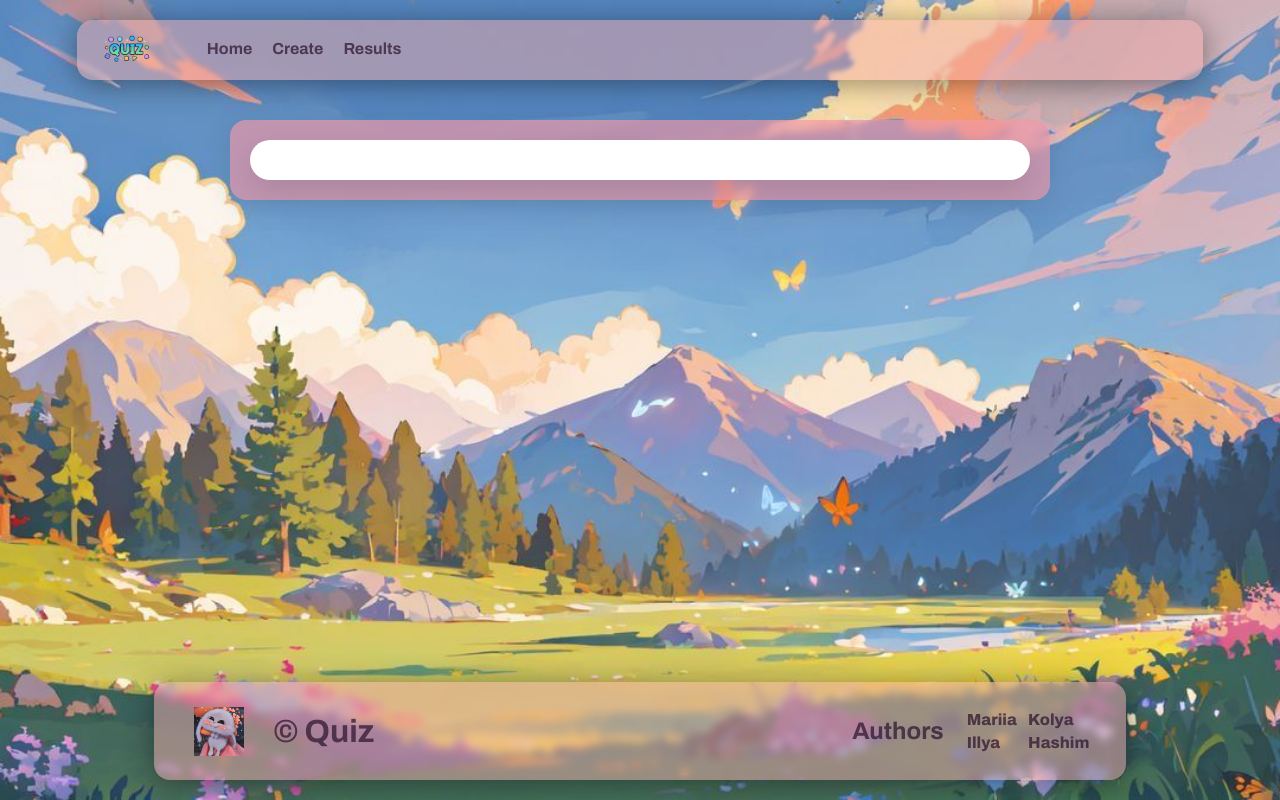
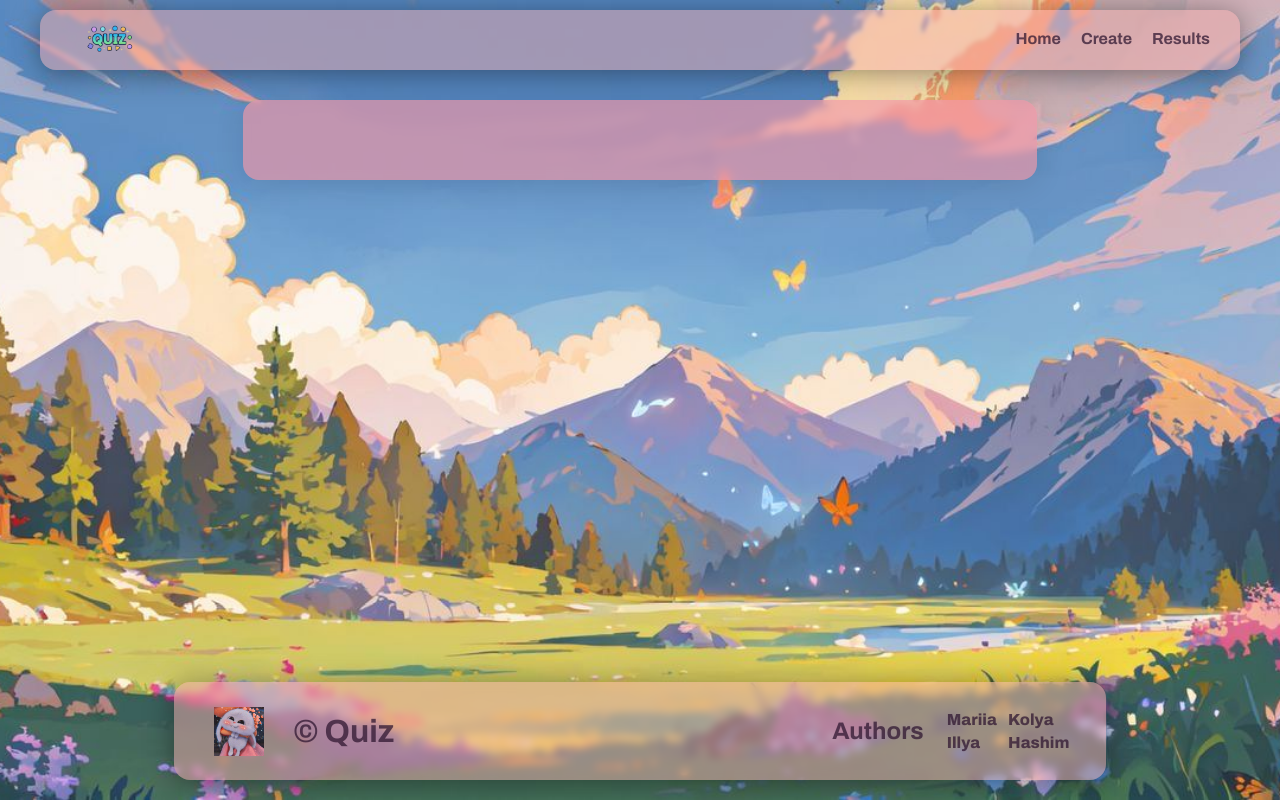
Before and after one commit to XxMariavxX/Quiz, a website: page home.html in a window 1280 px wide. Drawn offline with Linux system fonts and the light colour scheme.

Commit message:
header and footer fixed, quiz-card look like better

```diff
--- a/home.html
+++ b/home.html
@@ -18,7 +18,7 @@
         <header class="header">
             <div class="header__container">
                 <div class="header-container__logo logo">
-                    <img src="/public/favicon.ico" alt="QuizLogo" class="logo__img">
+                    <a href="./home.html"><img src="/public/favicon.ico" alt="QuizLogo" class="logo__img"></a>
                 </div>
                 <nav class="header-container__nav">
                     <div class="nav__link"><a href="/home.html">Home</a></div>
@@ -30,7 +30,7 @@
 
         <main class="main">
             <div class="main__container">
-                <section  class="quiz-card" id="quiz-cards">
+                <section  class="quiz-cards">
                 </section>
             </div>
         </main>
--- a/home.js
+++ b/home.js
@@ -9,12 +9,14 @@ function escapeHTML(unsafe) {
     .replace(/'/g, "&#039;");
 }
 
+const section = document.querySelector(".quiz-cards");
+
 const quizzes = JSON.parse(localStorage.getItem("quizzes")) || [];
 
 function renderQuiz(quiz, index) {
-  const section = document.querySelector("#quiz-cards");
 
   const myCard = `
+  <div class="card">
   <div class="title-container">
     <button class="delete">❌</button>
     <h2 class="title">${escapeHTML(quiz.title)}</h2>
@@ -26,11 +28,15 @@ function renderQuiz(quiz, index) {
     <p class="amount">Questions:${quiz.amount}</p>
     <a href="./src/quiz/quiz.html"><button data-index="${index}" class="start">Start</button></a>
     </div>
+    </div>
   `;
+
   section.insertAdjacentHTML("beforeend", myCard);
-  const card = section.firstElementChild;
+
+  let card = section.lastElementChild;
 
   const deleteButton = card.querySelector(".delete");
+
   deleteButton.addEventListener("click", function () {
     if (confirm("Do you really want to delete quiz?")) {
       card.remove();
--- a/public/styles/layout.css
+++ b/public/styles/layout.css
@@ -1,36 +1,29 @@
 .header {
   font-size: clamp(1rem, 1.2vw, 1.2rem);
   padding-block: clamp(12px, 3vw, 20px);
-  padding-inline: clamp(16px, 6vw, 180px);
-  margin-top: auto;
+  padding: 10px 20px;
 }
 
 .header__container {
-
   display: flex;
   justify-content: space-between;
   align-items: center;
+  padding: 0 20px;
 
   border-radius: 16px;
   background-color: rgba(238, 170, 170, 0.5);
   box-shadow: 0 4px 30px rgba(0, 0, 0, 0.414);
 
   backdrop-filter: blur(2px);
-  -webkit-backdrop-filter: blur(4px);
-  max-width: 100vw;
-  gap: clamp(8px, 2vw, 20px);
+  width:100%;
 }
 
 .logo__img {
   max-width: 100px;
-  height: auto;
 }
 
 .header-container__nav {
   display: flex;
-  width: 100%;
-  min-width: 300px;
-  right: 0;
 }
 
 .nav__link a {
@@ -43,7 +36,7 @@
 }
 
 .footer {
-  padding-top: 20px;
+  padding-top: 15px;
   padding-bottom: 20px;
   padding-left: clamp(20px, 12vw, 180px);
   padding-right: clamp(20px, 12vw, 180px);
@@ -54,14 +47,16 @@
   display: flex;
   justify-content: space-between;
   align-items: center;
-  font-size: clamp(1rem, 2vw);
+  flex-wrap: wrap;
+
+  font-size: clamp(0.5rem, 2vw,1rem);
   background: rgba(238, 170, 170, 0.5);
   border-radius: 16px;
   box-shadow: 0 4px 30px rgba(0, 0, 0, 0.414);
   backdrop-filter: blur(4px);
   -webkit-backdrop-filter: blur(4px);
   padding: 10px 40px;
-  gap: 20%;
+  gap: 20px;
 }
 
 .footer-left {
@@ -78,7 +73,6 @@
 
 .footer-img {
   max-width: 50px;
-  height: auto;
 }
 
 .footer-right {
--- a/public/styles/quiz-card.css
+++ b/public/styles/quiz-card.css
@@ -1,24 +1,19 @@
-#quiz-cards {
+.quiz-cards {
   display: grid;
   grid-template-columns: repeat(auto-fill, minmax(200px, 1fr));
   gap: 20px;
   padding: 20px;
 }
 
-.quiz-card {
-  background: #ffffff;
-  border-radius: 20px;
-  padding: 20px 24px;
+.card {
   display: flex;
   flex-direction: column;
-  gap: 15px;
+  padding:10px;
 
-  display: grid;
-  grid-template-columns: 40px 1fr auto auto;
-  align-items: center;
-  column-gap: 24px;
-
-  box-shadow: 0 12px 32px rgba(0, 0, 0, 0.12);
+  background-color: #ffffff;
+  border-radius:12px;
+  border: 2px solid #c9d9f2;
+  box-shadow: 0 12px 32px #dedbdd97;
   transition: transform 0.2s ease, box-shadow 0.2s ease;
 }
 
@@ -43,7 +38,6 @@
   word-break: break-word;
 }
 
-/* Delete button */
 .delete {
   background: transparent;
   border: none;
@@ -58,17 +52,16 @@
   opacity: 0.8;
 }
 
-/* Description */
 .description {
   flex-wrap: wrap;
   font-size: 0.95rem;
   color: #4b5563;
   line-height: 1.5;
   margin: 0;
+  padding: 15px 0;
   flex-grow: 1;
 }
 
-/* Bottom actions */
 .action-container {
   display: flex;
   align-items: center;
@@ -77,7 +70,6 @@
   margin-top: auto;
 }
 
-/* Questions count */
 .amount {
   font-size: 0.9rem;
   font-weight: 500;
--- a/public/styles/section.css
+++ b/public/styles/section.css
@@ -15,6 +15,7 @@ html{
   display: flex;
   flex-direction: column;
   min-height: 100vh;
+  padding-inline: 20px;
 
   background-image: url("/public/background7.jpg");
   background-size: cover;
@@ -29,10 +30,6 @@ body {
   height: 100%;
 }
 
-.main{
-  min-height: var(100vh- --header__height --footer_height);
-}
-
 ul {
   margin: 0;
   padding: 0;
--- a/src/create/create.js
+++ b/src/create/create.js
@@ -8,7 +8,7 @@ const center = document.querySelector("#center");
 const addQuestion = document.querySelector("#addQuestion");
 const create = document.querySelector("#create");
 
-const MaxLengthTitle = 30;
+const MaxLengthTitle = 20;
 title.setAttribute("maxlength", MaxLengthTitle);
 
 title.addEventListener("input", function(event){
@@ -28,7 +28,7 @@ title.addEventListener("input", function(event){
   }
 })
 
-const MaxLengthDescr = 100;
+const MaxLengthDescr = 50;
 description.setAttribute("maxlength", MaxLengthDescr);
 
 description.addEventListener("input", function(event){
```
Also changed, not shown: src/create/create.html (+4 -5 lines), src/quiz/quiz.html (+2 -1 lines), src/result/result.html (+1 -1 lines), src/results/results.html (+1 -1 lines).
